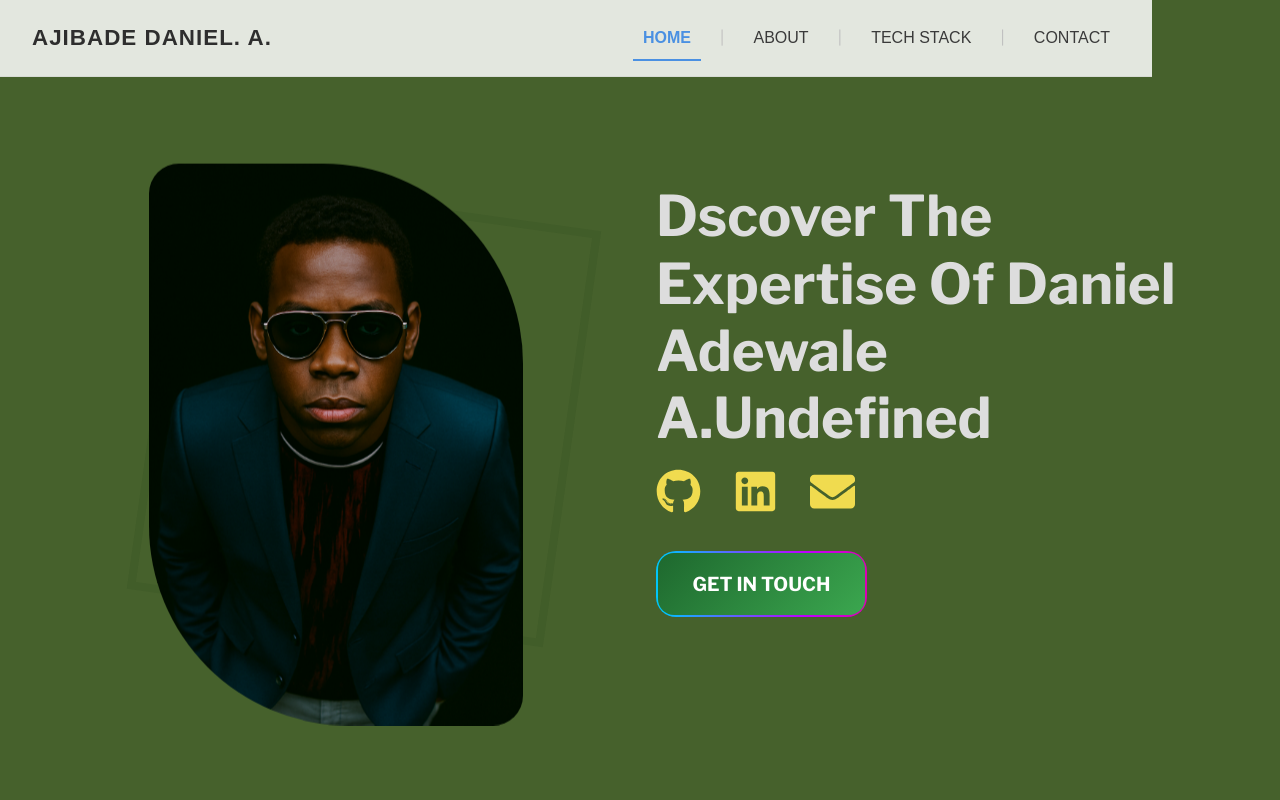
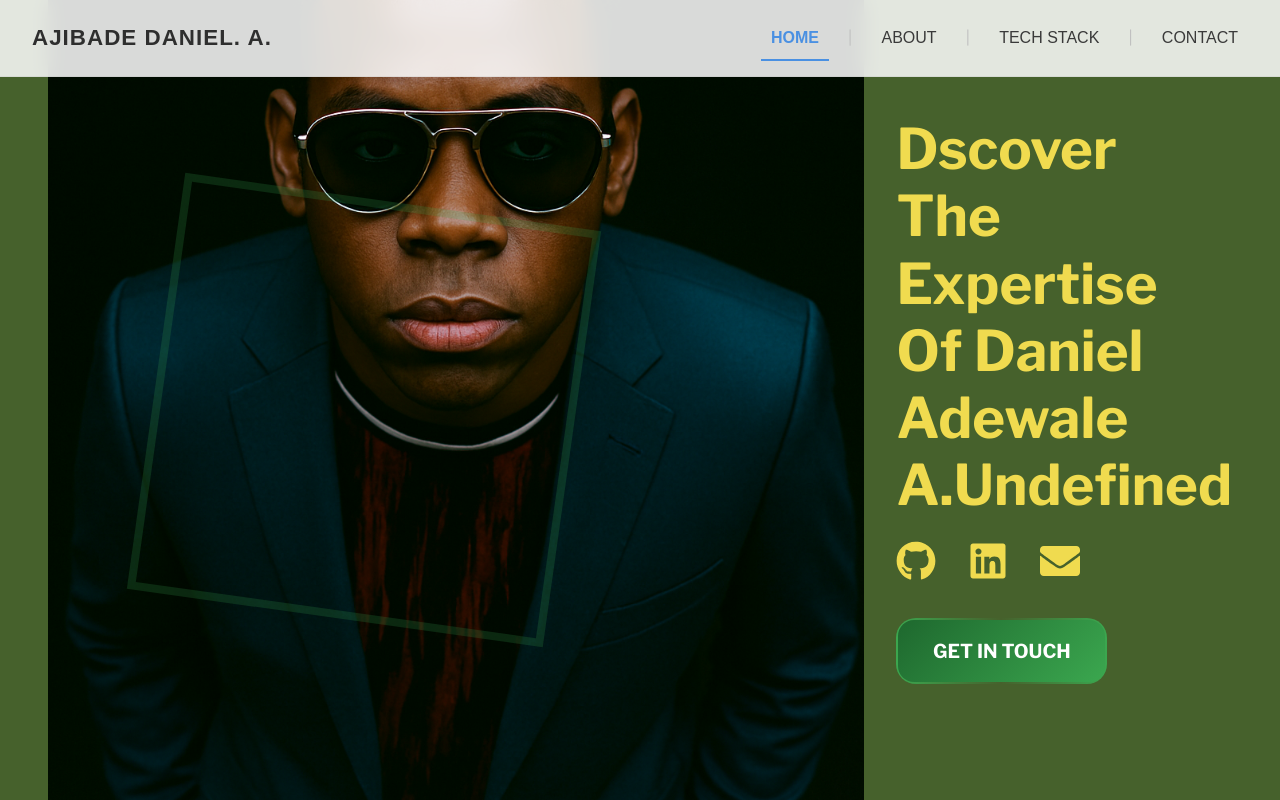
Before and after one commit to ade-wale68/ADEWALE-AJIBADE, a React (Vite) app: page / in a window 1280 px wide. Shown: the top 800 px of the page. Built offline with nearby package versions, Linux system fonts and the light colour scheme.

Commit message:
Refactor Header width to 100% for improved layout consistency and remove unused imports in ContactPage component

```diff
--- a/src/components/Contact.jsx
+++ b/src/components/Contact.jsx
@@ -1,5 +1,5 @@
 import React, { useState } from "react";
-import React from 'react';
+
 import "../styles/Contact.css";
 
 const ContactPage = () => {
--- a/src/styles/Header.css
+++ b/src/styles/Header.css
@@ -2,7 +2,7 @@
       GLOBAL HEADER STYLING
 ----------------------------------*/
 .header {
-  width: 90%;
+  width: 100%;
   padding: 1.2rem 2rem;
   display: flex;
   justify-content: space-between;
--- a/src/styles/HeroSection.css
+++ b/src/styles/HeroSection.css
@@ -1,11 +1,59 @@
 /* ---------------------------------
-   SOCIAL ICONS
+   HERO SECTION
 ----------------------------------*/
 
+.hero-section {
+  height: 100vh;
+  width: 100%;
+  display: flex;
+  align-items: center;
+  padding: 3rem;
+  background-color: #46612c; /* main green background */
+  color: #fff;
+  position: relative;
+  overflow: hidden;
+  font-family: 'Libre Franklin', sans-serif;
+}
+
+/* Hero Image Container */
+.hero-image-wrapper {
+  flex: 1;
+  z-index: 1;
+}
+
+.hero-image {
+  width: 65%;
+  max-width: 420px;
+  border-radius: 30px 200px;
+  display: block;
+  margin: 0 auto;
+  margin-top: 90px;
+  animation: float 3s ease-in-out infinite;
+}
+
+/* Hero Text */
+.hero-content {
+  flex: 1;
+  padding-left: 2rem;
+  z-index: 2;
+}
+
+.hero-content p {
+  font-size: 3.5rem;
+  font-weight: 600;
+  line-height: 1.2;
+  color: #f0db4f; /* matching highlighted yellow */
+  text-transform: capitalize;
+}
+
+.highlighted-name {
+  color: #fff; /* make name stand out */
+}
+
+/* Social Links */
 .social-links1 {
   display: flex;
   gap: 2rem;
-  justify-content: flex-start;
   margin-top: 1rem;
 }
 
@@ -20,116 +68,20 @@
   transform: scale(1.25);
 }
 
-.social-icon1 {
-  width: 45px;
-  height: 45px;
-  transition: 0.3s ease;
-}
-
-
-/* ---------------------------------
-   ANIMATIONS
-----------------------------------*/
-
-.floating-img {
-  animation: float 3s ease-in-out infinite;
-}
-
-@keyframes float {
-  0%, 100% { transform: translateY(0); }
-  50% { transform: translateY(-12px); }
-}
-
-.slide-up {
-  opacity: 0;
-  transform: translateY(40px);
-  transition: all 1s ease;
-}
-
-.slide-up.visible {
-  opacity: 1;
-  transform: translateY(0);
-}
-
-@keyframes gradientFlow {
-  0% { background-position: 0% 50%; }
-  100% { background-position: 400% 50%; }
-}
-
-
-/* ---------------------------------
-   HERO SECTION
-----------------------------------*/
-
-.hero-section {
-  height: 100vh;
-  width: 100%;
-  display: flex;
-  align-items: center;
-  padding: 3rem;
-  background-color: #46612c;
-  color: white;
-  position: relative;
-  overflow: hidden;
-}
-
-/* Hero Image Container */
-.img1 {
-  z-index: 1;
-  flex: 1;
-}
-
-.hero-section img {
-  width: 65%;
-  max-width: 420px;
-  border-radius: 30px 200px;
-  display: block;
-  margin: 0 auto;
-  margin-top: 90px;
-}
-
-/* Hero Text */
-.hero-content {
-  flex: 1;
-  padding-left: 2rem;
-  z-index: 2;
-}
-
-.hero-content p {
-  text-transform: capitalize;
-  font-size: 3.5rem;
-  font-weight: 600;
-  line-height: 1.2;
-  font-family: 'Libre Franklin', sans-serif;
-}
-
-
-/* ---------------------------------
-   CTA BUTTON
-----------------------------------*/
-
+/* CTA Button */
 .border-wrapper {
   display: inline-block;
   margin-top: 1.2rem;
   padding: 2px;
   border-radius: 20px;
-  background: linear-gradient(90deg,
-    #ff0057,
-    #ff7b00,
-    #ffea00,
-    #00ff85,
-    #00c3ff,
-    #bd00ff,
-    #ff0057
-  );
-  background-size: 400% 400%;
+  background: linear-gradient(90deg, #3ba74f, #46612c, #3ba74f); /* green gradient */
   animation: gradientFlow 7s linear infinite;
 }
 
 .border-content {
   display: block;
   padding: 0.8em 1.8em;
-  background: linear-gradient(135deg, #1e682e, #3ba74f);
+  background: linear-gradient(135deg, #1e682e, #3ba74f); /* green gradient CTA */
   border-radius: 16px;
   color: #fff;
   font-size: 1.2rem;
@@ -141,29 +93,34 @@
   transform: scale(1.06);
 }
 
-
-/* ---------------------------------
-   DECORATIVE HOLLOW SQUARE
-----------------------------------*/
-
+/* Decorative Hollow Square */
 .hollow-square {
   position: absolute;
   top: 25%;
   left: 12%;
   width: 420px;
   height: 420px;
-  border: 8px solid #2d4d21;
+  border: 8px solid #3ba74f;
   opacity: 0.2;
   transform: rotate(8deg);
   z-index: 0;
 }
 
+/* Animations */
+@keyframes float {
+  0%, 100% { transform: translateY(0); }
+  50% { transform: translateY(-12px); }
+}
+
+@keyframes gradientFlow {
+  0% { background-position: 0% 50%; }
+  100% { background-position: 400% 50%; }
+}
 
 /* ---------------------------------
    RESPONSIVE DESIGN
 ----------------------------------*/
 
-/* Tablets & Laptops */
 @media (max-width: 1024px) {
   .hero-section {
     flex-direction: column;
@@ -180,7 +137,7 @@
     font-size: 2.8rem;
   }
 
-  .hero-section img {
+  .hero-image {
     width: 55%;
   }
 
@@ -189,9 +146,8 @@
   }
 }
 
-/* Tablets & Large Phones */
 @media (max-width: 768px) {
-  .hero-section img {
+  .hero-image {
     width: 60%;
   }
 
@@ -205,18 +161,17 @@
   }
 }
 
-/* Small Phones */
 @media (max-width: 480px) {
   .hero-section {
     padding: 1.5rem;
   }
 
-  .hero-section img {
+  .hero-image {
     width: 85%;
   }
 
   .hero-content p {
-    font-size: 2.3rem;
+    font-size: 2rem;
   }
 
   .border-content {
```
